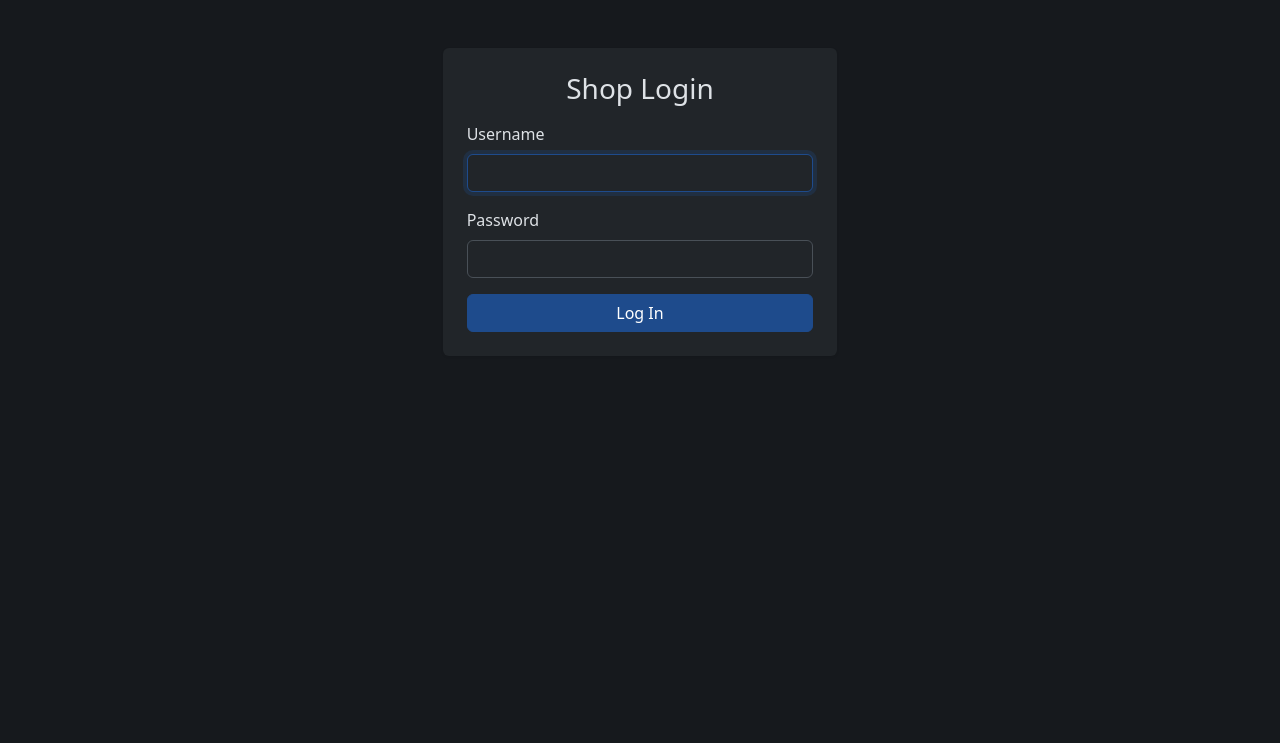
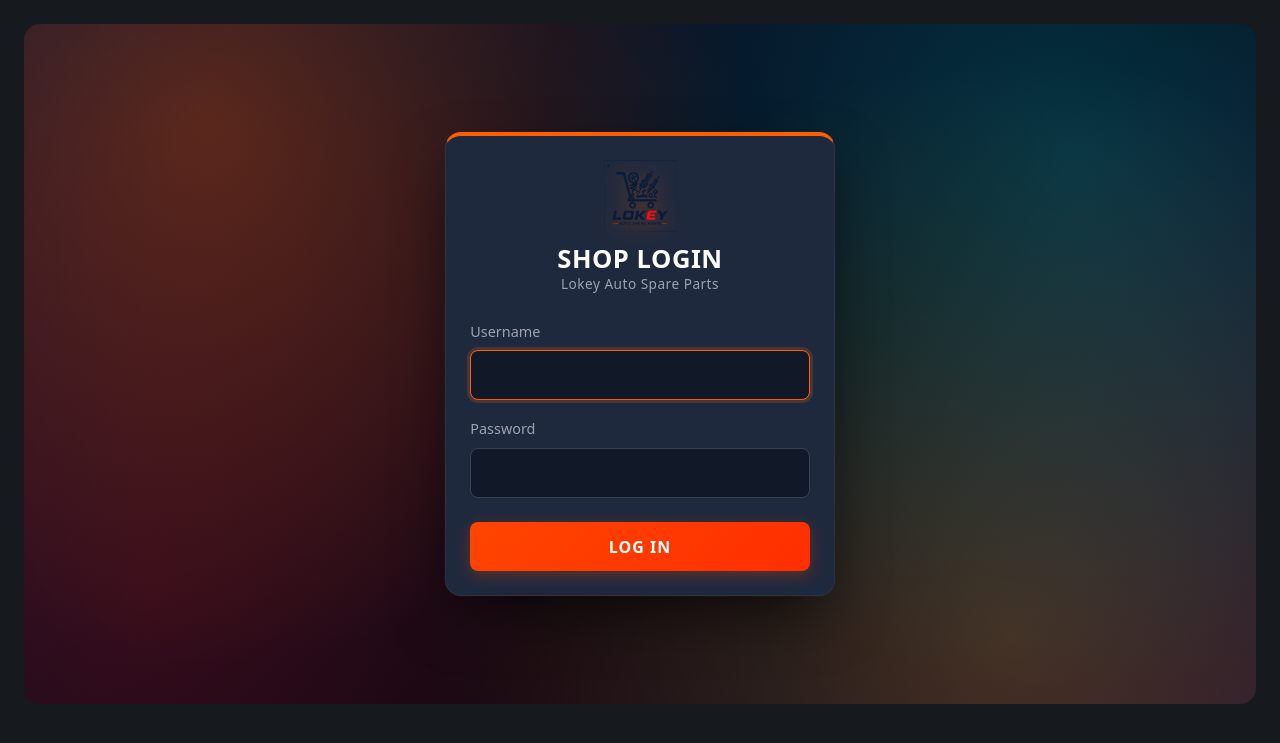
Before and after one commit to partha37/MotoSparePartsERP, a Flask app: page /auth/login in a window 1280 px wide. Shown: the top 743 px of the page. Run offline with Flask 3, Linux system fonts and the light colour scheme; tables that the repository leaves empty hold one stand-in row (values such as "Sample post"); some libraries are stand-ins or nearby versions.

Commit message:
Give the login page a custom branded look
One-off scoped styles (not the shared --brand/--accent tokens, since
this splash page has its own distinct look) plus the Lokey Auto Spare
Parts logo and scattered spare-parts watermark icons.

```diff
--- a/templates/auth/login.html
+++ b/templates/auth/login.html
@@ -1,21 +1,153 @@
 {% extends "base.html" %}
 {% block title %}Login - Lokey Auto Spare Parts{% endblock %}
 {% block content %}
-<div class="row justify-content-center mt-5">
-  <div class="col-md-4">
-    <div class="card p-4">
-      <h3 class="mb-3 text-center d-flex align-items-center justify-content-center">{{ icon('wrench', 'me-2') }}Shop Login</h3>
+<style>
+  /* Custom Unique Styles for Lokey Auto Spare Parts */
+  .login-container {
+    min-height: 85vh;
+    display: flex;
+    flex-direction: column;
+    align-items: center;
+    justify-content: center;
+    background:
+      radial-gradient(circle at 15% 15%, rgba(255, 94, 0, 0.30) 0%, rgba(255, 94, 0, 0) 45%),
+      radial-gradient(circle at 85% 20%, rgba(6, 182, 212, 0.25) 0%, rgba(6, 182, 212, 0) 45%),
+      radial-gradient(circle at 80% 90%, rgba(255, 176, 32, 0.22) 0%, rgba(255, 176, 32, 0) 50%),
+      radial-gradient(circle at 10% 85%, rgba(242, 13, 19, 0.20) 0%, rgba(242, 13, 19, 0) 50%),
+      linear-gradient(135deg, #0b1330 0%, #030712 60%, #1a0f2e 100%);
+    position: relative;
+    overflow: hidden;
+    border-radius: 16px;
+    padding: 2rem;
+  }
+
+  /* --- Scattered "spare parts" background icons --- */
+  .bg-part {
+    position: absolute;
+    line-height: 1;
+    user-select: none;
+    pointer-events: none;
+    z-index: 1;
+  }
+  .bg-part svg { width: 1em; height: 1em; }
+
+  .bg-part-gear   { top: 6%;  left: 4%;  font-size: 11rem; color: rgba(255, 94, 0, 0.16);   transform: rotate(-12deg); }
+  .bg-part-wrench { bottom: 6%; right: 5%; font-size: 13rem; color: rgba(6, 182, 212, 0.14);  transform: rotate(22deg); }
+  .bg-part-truck  { top: 8%;  right: 8%; font-size: 6.5rem; color: rgba(255, 176, 32, 0.16); transform: rotate(-6deg); }
+  .bg-part-box    { bottom: 8%; left: 7%; font-size: 7rem;   color: rgba(242, 13, 19, 0.16);  transform: rotate(10deg); }
+  .bg-part-speed  { top: 42%; left: 50%; font-size: 20rem;  color: rgba(255, 255, 255, 0.03); transform: translate(-50%, -50%) rotate(-8deg); }
+
+  @media (max-width: 992px) {
+    .bg-part-gear, .bg-part-wrench, .bg-part-truck, .bg-part-box { display: none; }
+    .bg-part-speed { font-size: 13rem; }
+  }
+
+  /* --- Form Card Layout --- */
+  .custom-card {
+    background: #1f293d; /* Flat dark slate color matching your reference */
+    border: 1px solid rgba(255, 255, 255, 0.05);
+    border-top: 4px solid #ff5e00; /* Top neon orange accent strip */
+    border-radius: 16px;
+    box-shadow: 0 25px 60px -12px rgba(0, 0, 0, 0.65), 0 0 0 1px rgba(255, 255, 255, 0.02);
+    position: relative;
+    z-index: 2;
+  }
+
+  .login-logo {
+    width: 72px;
+    height: 72px;
+    display: block;
+    margin: 0 auto 0.75rem;
+    filter: drop-shadow(0 4px 10px rgba(255, 94, 0, 0.35));
+  }
+
+  .form-title {
+    color: #ffffff;
+    font-weight: 700;
+    font-size: 1.6rem;
+    letter-spacing: 0.5px;
+  }
+
+  .form-subtitle {
+    color: #9ca3af;
+    font-size: 0.85rem;
+    letter-spacing: 0.5px;
+  }
+
+  .form-label {
+    color: #9ca3af;
+    font-weight: 500;
+    font-size: 0.9rem;
+  }
+
+  /* Input Boxes */
+  .custom-input {
+    background-color: #111827 !important;
+    border: 1px solid #374151;
+    color: #ffffff !important;
+    border-radius: 8px;
+    padding: 0.75rem 1rem;
+  }
+
+  .custom-input:focus {
+    border-color: #ff5e00;
+    box-shadow: 0 0 0 3px rgba(255, 94, 0, 0.2);
+  }
+
+  /* High-Performance Action Button */
+  .btn-mechanic {
+    background: linear-gradient(135deg, #ff4500 0%, #ff2e00 100%);
+    border: none;
+    color: #ffffff;
+    font-weight: 700;
+    border-radius: 8px;
+    padding: 0.8rem;
+    text-transform: uppercase;
+    letter-spacing: 1px;
+    box-shadow: 0 4px 15px rgba(255, 69, 0, 0.3);
+  }
+
+  .btn-mechanic:hover {
+    background: linear-gradient(135deg, #ff5714 0%, #ff411a 100%);
+    box-shadow: 0 6px 20px rgba(255, 69, 0, 0.4);
+    color: #fff;
+  }
+</style>
+
+<div class="login-container mt-4">
+
+  <!-- Scattered spare-parts watermark icons -->
+  <div class="bg-part bg-part-speed">{{ icon('speedometer2') }}</div>
+  <div class="bg-part bg-part-gear">{{ icon('gear') }}</div>
+  <div class="bg-part bg-part-wrench">{{ icon('wrench') }}</div>
+  <div class="bg-part bg-part-truck">{{ icon('truck') }}</div>
+  <div class="bg-part bg-part-box">{{ icon('box-seam') }}</div>
+
+  <!-- Login Card Form -->
+  <div class="col-12 col-sm-8 col-md-5 col-lg-4">
+    <div class="card custom-card p-4">
+      <div class="text-center mb-4">
+        <img src="{{ url_for('static', filename='img/logo.svg') }}" alt="Lokey Auto Spare Parts" class="login-logo">
+        <h3 class="form-title m-0">SHOP LOGIN</h3>
+        <div class="form-subtitle">Lokey Auto Spare Parts</div>
+      </div>
+
       <form method="post">
         <input type="hidden" name="csrf_token" value="{{ csrf_token() }}">
+
         <div class="mb-3">
           <label class="form-label" for="f-username">Username</label>
-          <input type="text" id="f-username" name="username" class="form-control" autocomplete="username" required autofocus>
+          <input type="text" id="f-username" name="username" class="form-control custom-input" autocomplete="username" required autofocus>
         </div>
-        <div class="mb-3">
+
+        <div class="mb-4">
           <label class="form-label" for="f-password">Password</label>
-          <input type="password" id="f-password" name="password" class="form-control" autocomplete="current-password" required>
+          <input type="password" id="f-password" name="password" class="form-control custom-input" autocomplete="current-password" required>
         </div>
-        <button type="submit" class="btn btn-primary w-100">{{ icon('box-arrow-right') }}Log In</button>
+
+        <button type="submit" class="btn btn-mechanic w-100 d-flex align-items-center justify-content-center gap-2">
+          {{ icon('box-arrow-right') }} LOG IN
+        </button>
       </form>
     </div>
   </div>
```
Also changed, not shown: static/img/logo.svg (added).
